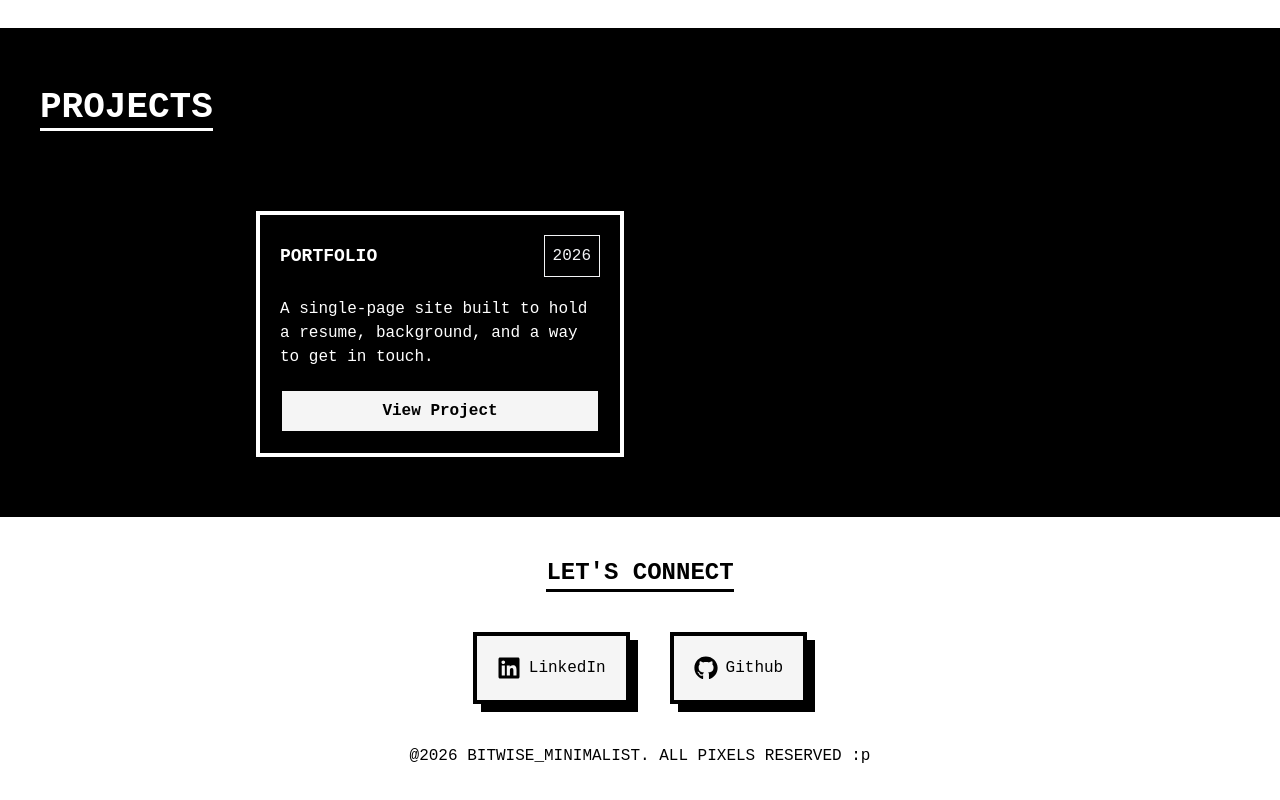
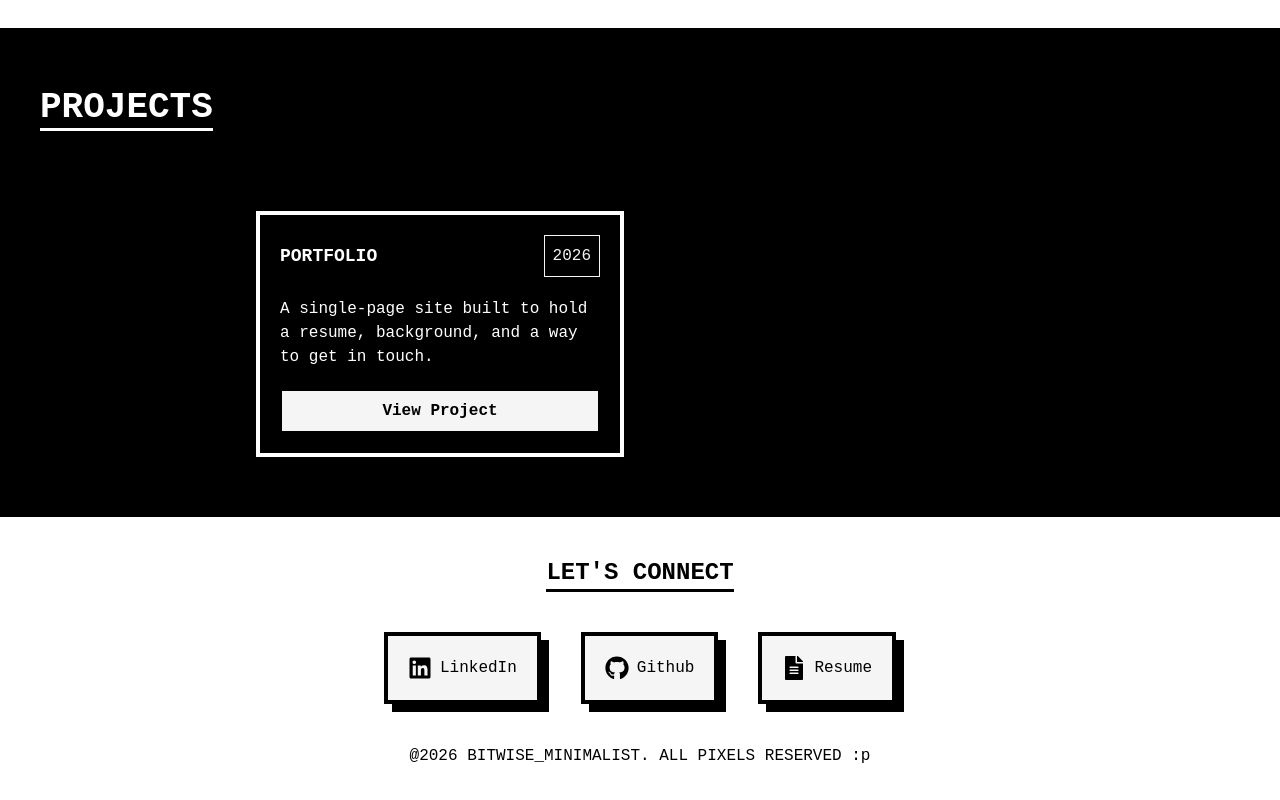
Before and after one commit to bitri9shub/portfolio_v1, a React (Vite) app: page / in a window 1280 px wide. Shown: the part 1758-2558 px from the top of the page. Built offline with nearby package versions, Linux system fonts and the light colour scheme.

Commit message:
added resume

```diff
--- a/src/data.ts
+++ b/src/data.ts
@@ -1,5 +1,5 @@
 import type { IconType } from "react-icons";
-import { FaLinkedin, FaGithub } from "react-icons/fa";
+import { FaLinkedin, FaGithub, FaFileAlt } from "react-icons/fa";
 
 //  Navigation
 
@@ -90,4 +90,9 @@ export const socialLinks: SocialLink[] = [
         url: "https://github.com/bitri9shub",
         icon: FaGithub,
     },
+    {
+        platform: "Resume",
+        url: "https://drive.google.com/drive/folders/1TTwBgdVSI4kZhH8wDTm_0M6fHyv0dcoB",
+        icon: FaFileAlt,
+    },
 ];
```
